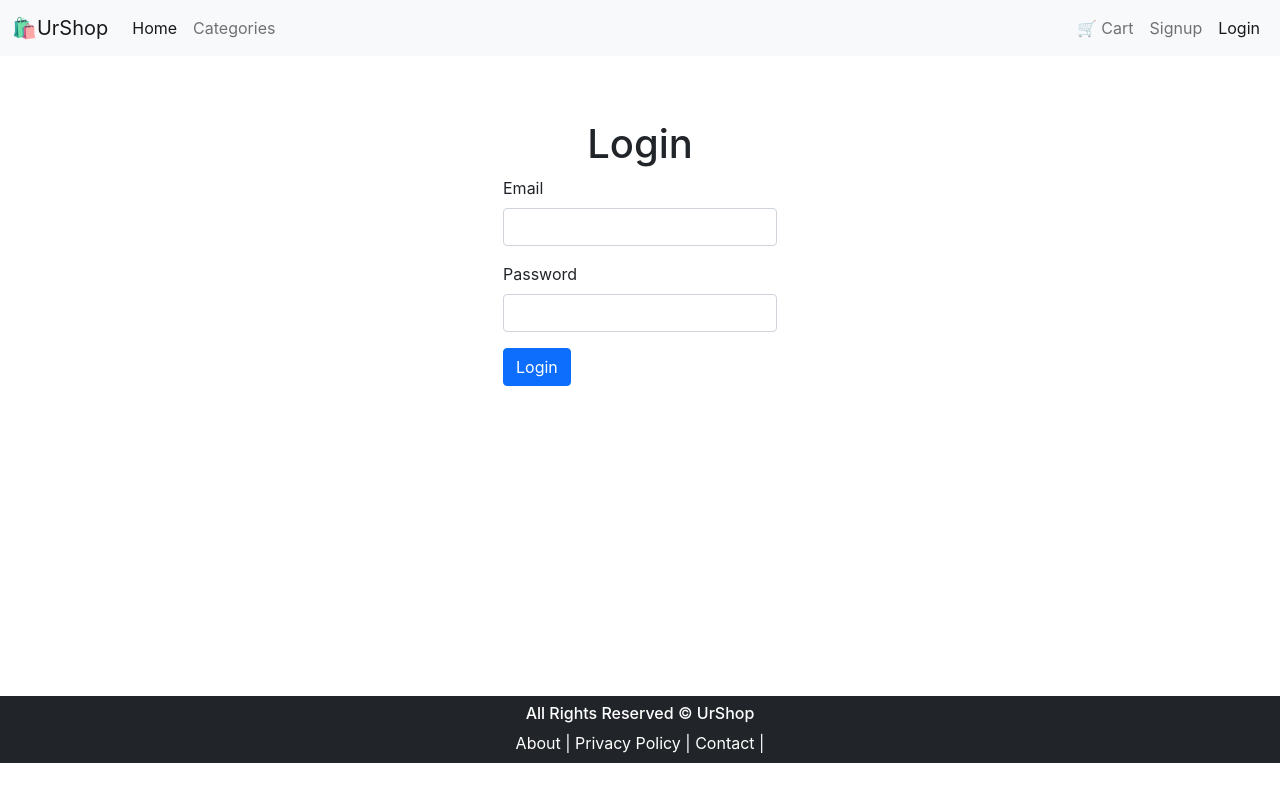
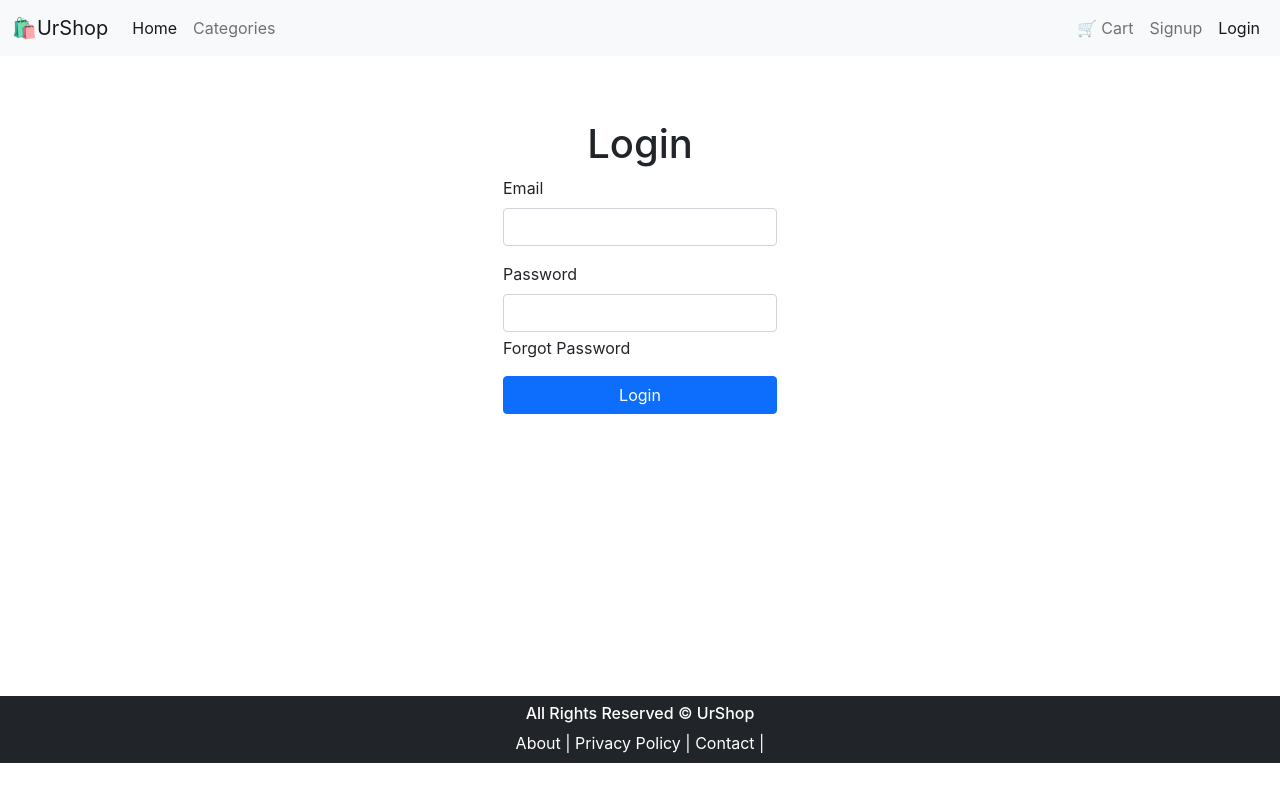
Before and after one commit to akashgit123/e-commerce-frontend, a React (Create React App) app: page /login in a window 1280 px wide. Built offline with nearby package versions, Linux system fonts and the light colour scheme.

Commit message:
forgot password

```diff
--- a/src/App.js
+++ b/src/App.js
@@ -10,6 +10,7 @@ import { ToastContainer } from "react-toastify";
 import Login from "./pages/Auth/Login";
 import Dashboard from "./pages/private/Dashboard";
 import PrivateRoute from "./components/routes/Private";
+import ForgotPassword from "./pages/Auth/ForgotPassword";
 
 function App() {
   return (
@@ -22,6 +23,7 @@ function App() {
         <Route path="/policy" element={<Policy />} />
         <Route path="/signup" element={<Signup />} />
         <Route path="/login" element={<Login />} />
+        <Route path="/forgot-password" element={<ForgotPassword />} />
         <Route path="/dashboard" element={<PrivateRoute />}>
           <Route path="" element={<Dashboard />} />
         </Route>
--- /dev/null
+++ b/src/pages/Auth/ForgotPassword.js
@@ -0,0 +1,8 @@
+import React from "react";
+import Layout from "../../components/layouts/Layout";
+
+function ForgotPassword() {
+  return <Layout>ForgotPassword</Layout>;
+}
+
+export default ForgotPassword;
--- a/src/pages/Auth/Login.js
+++ b/src/pages/Auth/Login.js
@@ -61,7 +61,7 @@ function Login() {
               required
             />
           </div>
-          <div className="mb-3">
+          <div className="mb-1">
             <label htmlFor="password" className="form-label">
               Password
             </label>
@@ -77,9 +77,18 @@ function Login() {
               required
             />
           </div>
-          <button type="submit" className="btn btn-primary">
-            Login
-          </button>
+          <div className="d-flex flex-column  mb-3">
+            <p
+              onClick={() => {
+                navigate("/forgot-password");
+              }}
+            >
+              Forgot Password
+            </p>
+            <button type="submit" className="btn btn-primary">
+              Login
+            </button>
+          </div>
         </form>
       </div>
     </Layout>
```
